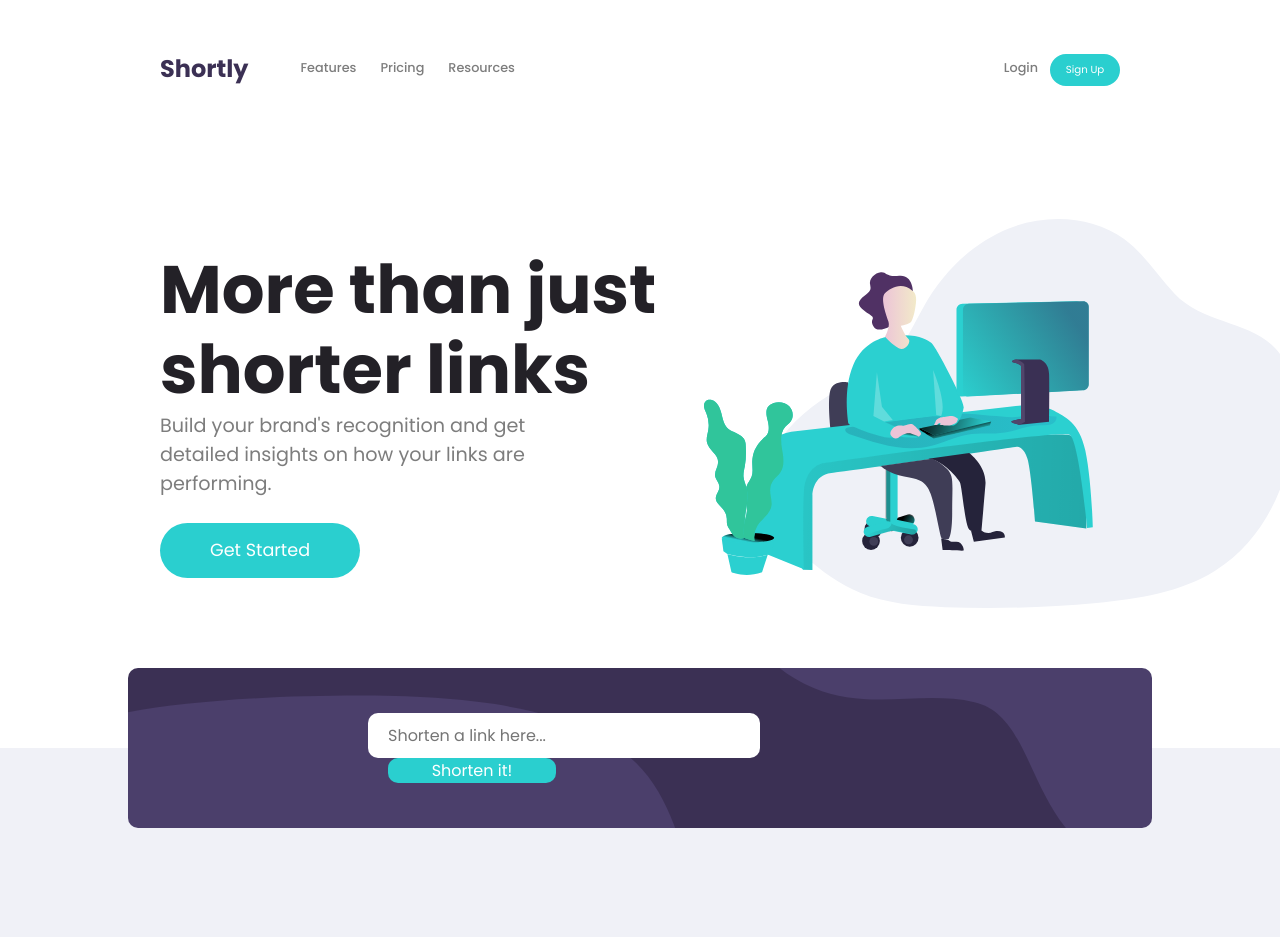
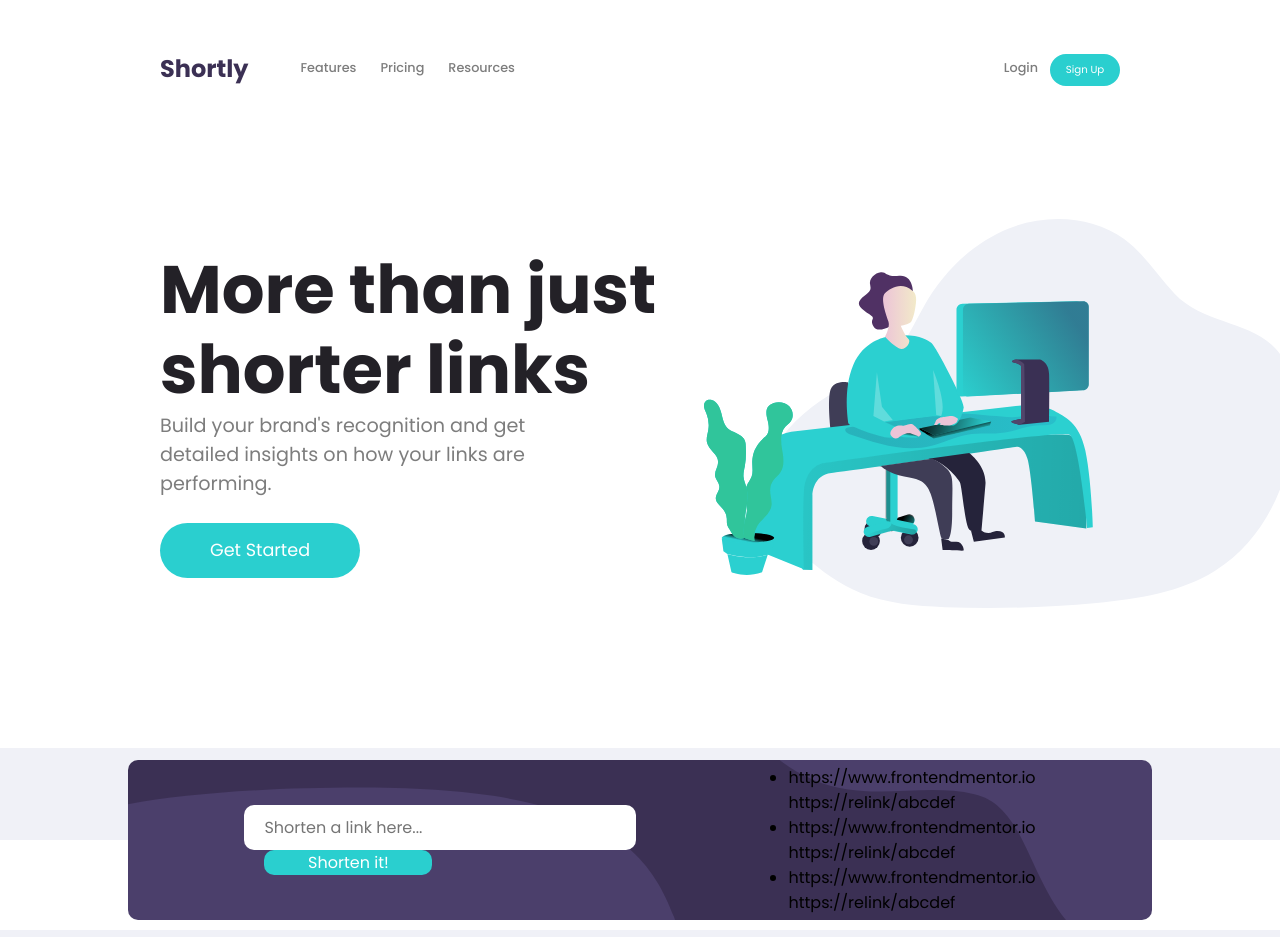
Before and after one commit to yirano/react-api_lp, a React (Create React App) app: page / in a window 1280 px wide. Shown: the top 937 px of the page. Built offline with nearby package versions, Linux system fonts and the light colour scheme.

Commit message:
Separate search box to its own component

```diff
--- a/package.json
+++ b/package.json
@@ -8,6 +8,7 @@
 		"gh-pages": "^2.1.1",
 		"node": "^13.1.0",
 		"node-sass": "^4.13.0",
+		"npm": "^6.13.2",
 		"react": "^16.12.0",
 		"react-dom": "^16.12.0",
 		"react-scripts": "3.2.0"
--- a/src/App.js
+++ b/src/App.js
@@ -1,6 +1,7 @@
 import React from 'react';
 import Header from './components/header/header';
 import Jumbotron from './components/jumbotron/jumbotron';
+import Shorten from './components/Shorten/shorten';
 import Statistics from './components/statistics/statistics';
 import Cta from './components/cta/cta';
 import Footer from './components/footer/footer';
@@ -12,6 +13,7 @@ function App() {
 			<main>
 				<Header />
 				<Jumbotron />
+				<Shorten />
 				<Statistics />
 				<Cta />
 			</main>
--- /dev/null
+++ b/src/components/Shorten/shorten.jsx
@@ -0,0 +1,33 @@
+import React, { Component } from 'react';
+import './shorten.scss';
+
+export class shorten extends Component {
+	render() {
+		return (
+			<div class="bottom-jumbotron">
+				<form onSubmit={this.submitHandler}>
+					<input type="text" id="text" placeholder="Shorten a link here..." />
+					<input type="submit" value="Shorten it!" />
+				</form>
+				<div className="results">
+					<ul>
+						<li>
+							<div className="leftResult">https://www.frontendmentor.io</div>
+							<div className="rightResult">https://relink/abcdef</div>
+						</li>
+						<li>
+							<div className="leftResult">https://www.frontendmentor.io</div>
+							<div className="rightResult">https://relink/abcdef</div>
+						</li>
+						<li>
+							<div className="leftResult">https://www.frontendmentor.io</div>
+							<div className="rightResult">https://relink/abcdef</div>
+						</li>
+					</ul>
+				</div>
+			</div>
+		);
+	}
+}
+
+export default shorten;
--- /dev/null
+++ b/src/components/Shorten/shorten.scss
@@ -0,0 +1,53 @@
+@import '../../modules/colors';
+
+.bottom-jumbotron {
+	display: flex;
+	margin: 10px auto;
+	height: 160px;
+	width: 80%;
+	justify-content: center;
+	align-items: center;
+	background-color: $darkViolet;
+	background-image: url('../../imgs/bg-shorten-desktop.svg');
+	background-size: cover;
+	border-radius: 10px;
+	margin-top: -80px;
+
+	input {
+		border: none;
+		border-radius: 10px;
+		height: 37%;
+		font-size: 1em;
+
+		&[type="text"] {
+			// height: 30%;
+			width: 72%;
+			padding: 10px 20px;
+		}
+
+		&[type="submit"] {
+			// height: 35%;
+			width: 168px;
+			background-color: $cyan;
+			margin-left: 20px;
+			color: #fff;
+		}
+	}
+}
+
+.btn-jumbotron,
+.btn-cta {
+	width: 200px;
+	height: 55px;
+	background-color: $cyan;
+	color: #fff;
+	border-radius: 30px;
+	border: none;
+	margin-top: 25px;
+	font-size: 1.1em;
+
+	&:hover {
+		background-color: rgb(97, 238, 238);
+		cursor: pointer;
+	}
+}
--- a/src/components/jumbotron/jumbotron.jsx
+++ b/src/components/jumbotron/jumbotron.jsx
@@ -36,12 +36,6 @@ export class jumbotron extends Component {
 					</div>
 					<div className="rightJumbo" />
 				</div>
-				<div className="bottom-jumbotron">
-					<form onSubmit={this.submitHandler}>
-						<input type="text" id="text" placeholder="Shorten a link here..." />
-						<input type="submit" value="Shorten it!" />
-					</form>
-				</div>
 			</section>
 		);
 	}
--- a/src/components/jumbotron/jumbotron.scss
+++ b/src/components/jumbotron/jumbotron.scss
@@ -36,60 +36,7 @@
 			background-position-y: center;
 		}
 	}
-
-	.bottom-jumbotron {
-		display: flex;
-		margin: 10px auto;
-		height: 160px;
-		width: 80%;
-		justify-content: center;
-		align-items: center;
-		background-color: $darkViolet;
-		background-image: url('../../imgs/bg-shorten-desktop.svg');
-		background-size: cover;
-		border-radius: 10px;
-		margin-top: -80px;
-
-		input {
-			border: none;
-			border-radius: 10px;
-			height: 37%;
-			font-size: 1em;
-
-			&[type="text"] {
-				// height: 30%;
-				width: 72%;
-				padding: 10px 20px;
-			}
-
-			&[type="submit"] {
-				// height: 35%;
-				width: 168px;
-				background-color: $cyan;
-				margin-left: 20px;
-				color: #fff;
-			}
-		}
-	}
 }
-
-.btn-jumbotron,
-.btn-cta {
-	width: 200px;
-	height: 55px;
-	background-color: $cyan;
-	color: #fff;
-	border-radius: 30px;
-	border: none;
-	margin-top: 25px;
-	font-size: 1.1em;
-
-	&:hover {
-		background-color: rgb(97, 238, 238);
-		cursor: pointer;
-	}
-}
-
 @media only screen and (max-width: 867px) {
 	.jumbotron {
 		height: 100%;
```
Also changed, not shown: src/components/List/list.jsx (added), 1 other file (tests, documents, lock files or other folders).
